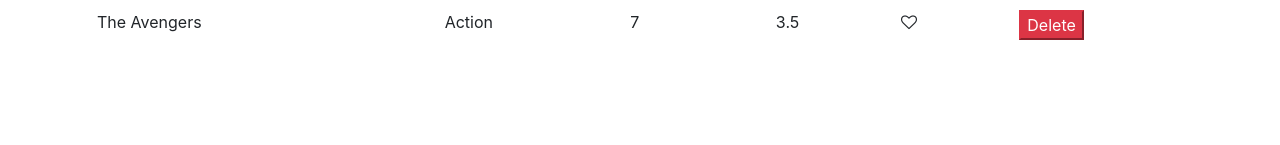
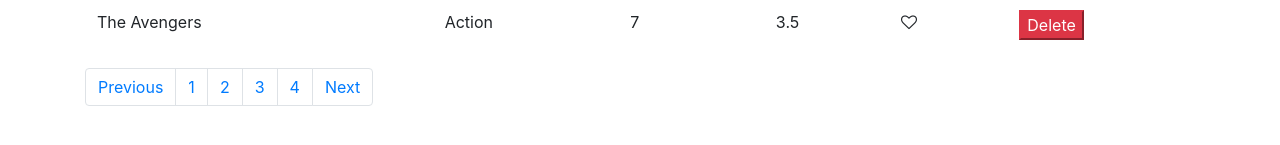
Before and after one commit to olee2002/vidly, a React (Create React App) app: page / in a window 1280 px wide. Both pictures are taken after a click on the icon 908 px from the left and 172 px from the top of the page. Shown: the part 591-736 px from the top of the page. Built offline with nearby package versions, Linux system fonts and the light colour scheme.

Commit message:
lodash install and pagination logic added

```diff
--- a/package.json
+++ b/package.json
@@ -5,6 +5,7 @@
   "dependencies": {
     "bootstrap": "^4.1.1",
     "font-awesome": "^4.7.0",
+    "lodash": "^4.17.10",
     "react": "^16.4.2",
     "react-dom": "^16.4.2",
     "react-scripts": "1.1.5"
--- a/src/components/movies.js
+++ b/src/components/movies.js
@@ -1,11 +1,13 @@
 import React, { Component } from 'react';
 import { getMovies, deleteMovie } from '../services/fakeMovieService';
-import Movie from './movie'
+import Movie from './movie';
+import Pagination from './pagination';
 
 class Movies extends Component {
 
     state = {
         movies: [],
+        perPage: 2
     };
 
     componentDidMount = () => {
@@ -26,20 +28,29 @@
         let movieObj = movies[index];
         movieObj.liked = !movie.liked
         this.setState({ movies: movies })
-        console.log(this.state.movies)
+    }
+    handlePageChange = page => {
+        console.log(page)
     }
 
     render() {
         const tableHead = ['Title', 'Genre', 'Stock', 'Rate', 'Like', 'Delete'];
         const { length: count } = this.state.movies;
         if (count === 0) return <div className='m-5'> There are no movies available.</div>;
-        return <Movie
-            movies={this.state.movies}
-            tableHead={tableHead}
-            deleteMovie={this.deleteMovie}
-            count={count}
-            handleLike={this.handleLike}
-        />;
+        return <div>
+            <Movie
+                movies={this.state.movies}
+                tableHead={tableHead}
+                deleteMovie={this.deleteMovie}
+                count={count}
+                handleLike={this.handleLike}
+            />
+            <Pagination
+                count={count}
+                perPage={this.state.perPage}
+                onPageChange={this.handlePageChange}
+            />
+        </div>
     }
 }
 
--- /dev/null
+++ b/src/components/pagination.js
@@ -0,0 +1,22 @@
+import React, { Component } from 'react';
+import _ from 'lodash';
+
+const Pagination = (props) => {
+    const { count, perPage } = props;
+    const pageCount = Math.floor(count / perPage);
+    if (pageCount <= 1) return null;
+    const pages = _.range(1, pageCount + 1);
+    console.log(pages)
+    return <nav>
+        <ul className="pagination">
+            <li className="page-item"><a className="page-link" href="#">Previous</a></li>
+            {pages.map(page => <li key={page} className="page-item">
+                <a className="page-link" href="#">{page}</a>
+            </li>)}
+            <li className="page-item"><a className="page-link" href="#">Next</a></li>
+        </ul>
+    </nav >
+}
+
+
+export default Pagination;
```
Also changed, not shown: 1 other file (tests, documents, lock files or other folders).
